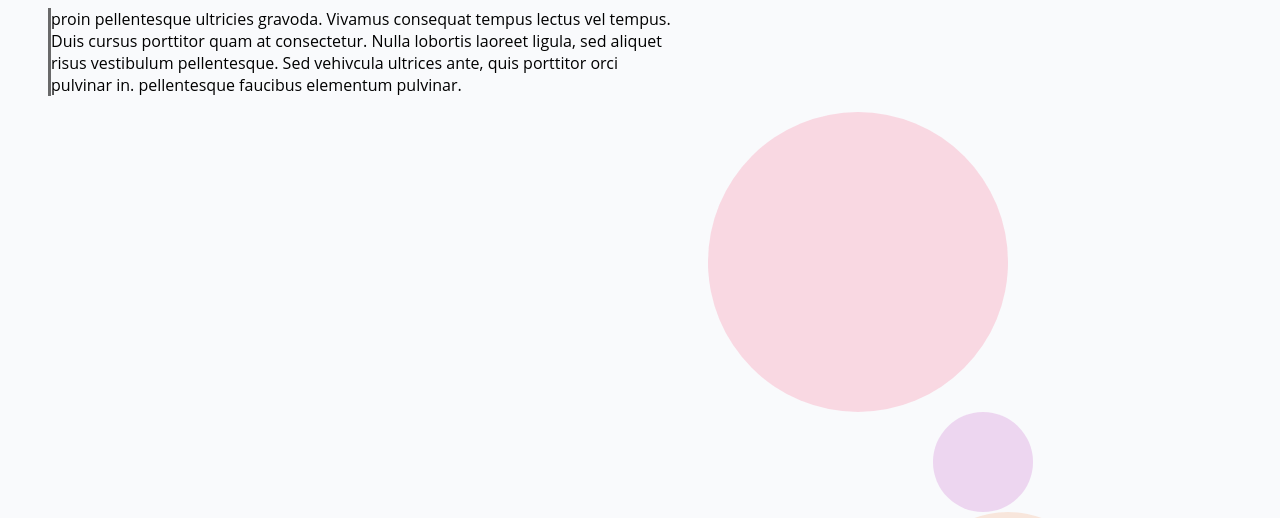
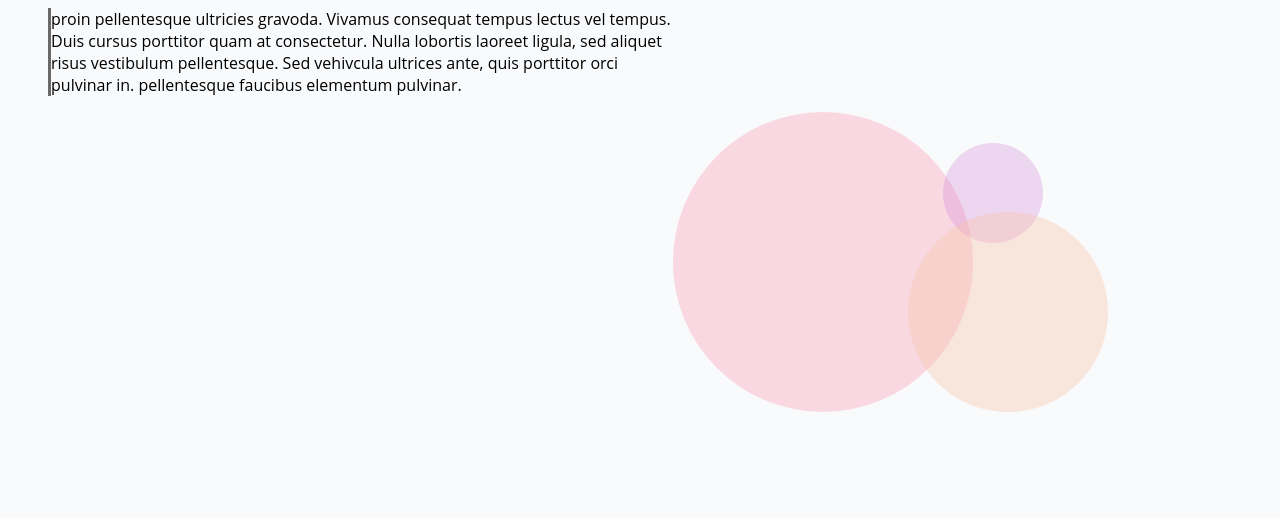
Before and after one commit to Tomasperezg/HTML-CSS-lab-1, a plain HTML site: page index.html in a window 1280 px wide. Shown: the part 237-755 px from the top of the page. Drawn offline with Linux system fonts and the light colour scheme.

Commit message:
circles together

```diff
--- a/styles.css
+++ b/styles.css
@@ -71,9 +71,9 @@ h3 {
     height: 300px;
     border-radius: 50%;
     opacity: .5;
-    right: 90px;
+    right: 35px;
     margin-left: 700px;
-    border-collapse: collapse;
+    position: relative;
 }
 #circle3 {
     background: rgba(247, 193, 162, 0.7);
@@ -82,6 +82,8 @@ h3 {
     border-radius: 50%;
     opacity: .5;
     margin-left: 900px;
+    position: relative;
+    bottom: 300px;
 }
 #circle2 {
     background: rgba(207, 130, 213, 0.6);
@@ -90,9 +92,12 @@ h3 {
     border-radius: 50%;
     opacity: .5;
     margin-left: 925px;
-    z-index: -1;
+    position: relative;
+    bottom: 269px;
+    right: 83px;
+    left: 10px;
 }
 .circles {
-  position: absolute;
+  position: relative;
   margin-bottom: 90px;
 }
```
